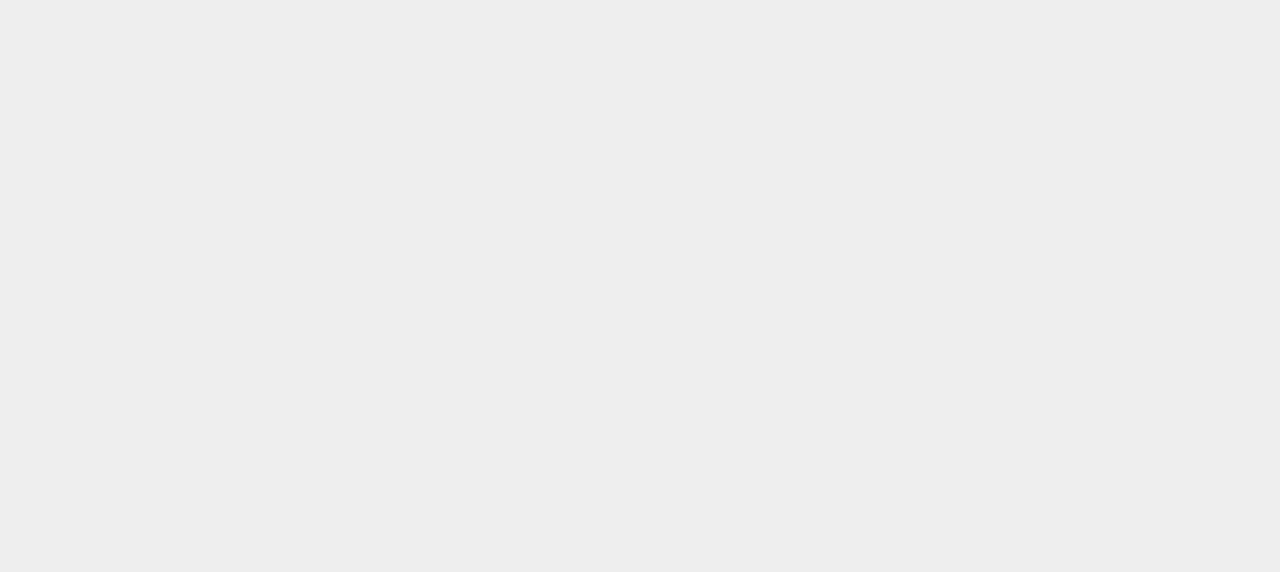
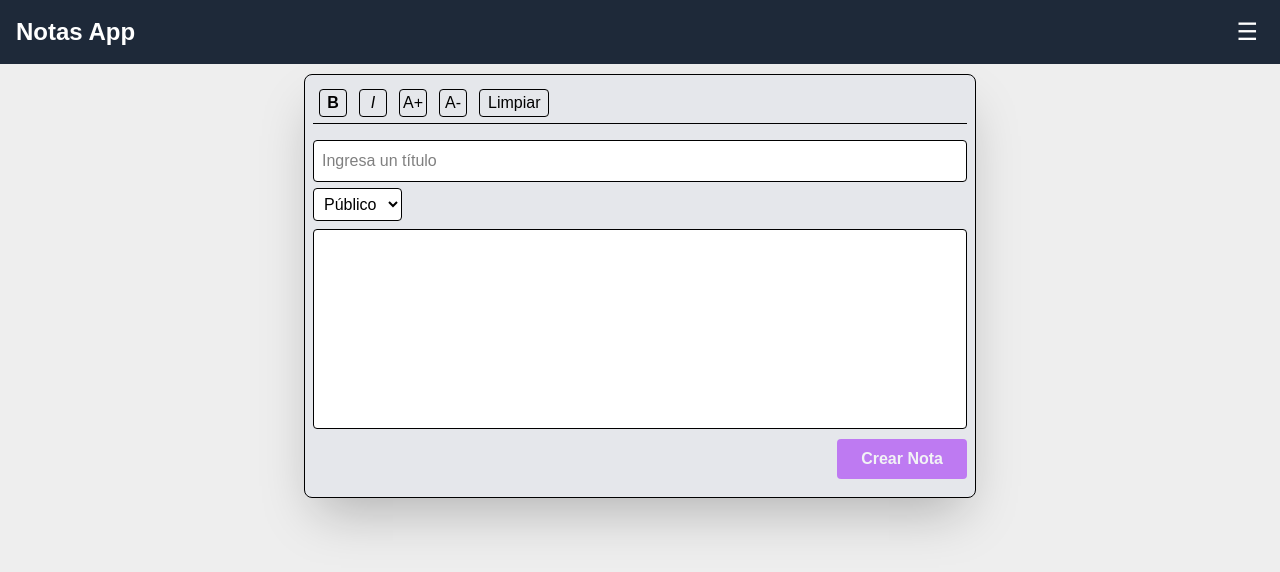
Before and after one commit to vanycod-dev/notasapp, a React (Vite) app in the folder frontend/: page /nota in a window 1280 px wide. Before the commit this address had no page. Shown: the top 572 px of the page. Built offline with nearby package versions, Linux system fonts and the light colour scheme.

Commit message:
Creando nota estructura y logica front

```diff
--- a/frontend/src/App.jsx
+++ b/frontend/src/App.jsx
@@ -4,6 +4,7 @@ import Informacion from './componentes/Info'
 import Layout from './pages/Layout'
 import Registro from './pages/Registro'
 import Login from './pages/Login'
+import Nota from './componentes/Nota'
 
 function App() {
 
@@ -13,6 +14,7 @@ function App() {
           <Route index element={<Informacion />} />
           <Route path='/informacion' element={<Informacion />} />
           <Route path='/registro' element={<Registro />} />
+          <Route path='/nota' element={<Nota />} />
           <Route path='/login' element={<Login />} />
         </Route>
       </Routes>
--- a/frontend/src/componentes/Nav.jsx
+++ b/frontend/src/componentes/Nav.jsx
@@ -54,7 +54,7 @@ function Nav() {
                         <Links to="/registro" texto='Crear cuenta' onClick={handleLinkClick} />
                         <Links to="/login" texto='Iniciar sesión' onClick={handleLinkClick} />
                         <Links to="/" texto='Notas' onClick={handleLinkClick} />
-                        <Links to="/" texto='Crear Nota' onClick={handleLinkClick} />
+                        <Links to="/nota" texto='Crear Nota' onClick={handleLinkClick} />
                         <Links to="/informacion" texto='Información' onClick={handleLinkClick} />
                     </div>
                 )}
--- /dev/null
+++ b/frontend/src/componentes/Nota.jsx
@@ -0,0 +1,152 @@
+import { useRef, useState, useEffect } from "react";
+import { useNavigate } from "react-router";
+import { notaCreada, notaPrivadaCreada } from "../memoria/MemoriaNota";
+
+function Nota() {
+    const [titulo, setTitulo] = useState('');
+    const [contenido, setContenido] = useState('');
+    const [publico, setPublico] = useState('publico');
+    const [autenticado, setAutenticado] = useState(false);
+    const editorRef = useRef(null);
+    const navigate = useNavigate();
+
+    useEffect(() => {
+        // Lógica de autenticación aquí si es necesaria
+        setAutenticado(true); // Cambia a true si el usuario está autenticado
+    }, []);
+
+    const enviarNota = () => {
+        if (!titulo.trim()) {
+            alert("Por favor ingresa un título");
+            return;
+        }
+
+        if (!contenido.trim()) {
+            alert("Por favor ingresa contenido");
+            return;
+        }
+
+        const nota = {
+            titulo: titulo,
+            contenido: contenido,
+            publico: publico
+        };
+
+        if(autenticado) {
+            notaPrivadaCreada(nota); // nota privada enviada a memoria
+            console.log('Nota privada enviada paso: 00, nota: ', nota);
+            navigate('/informacion');
+            return;
+        }
+
+        console.log('Nota enviada paso: 00, nota: ', nota);
+        notaCreada(nota); // nota publica enviada a memoria
+
+
+        navigate('/informacion');
+    }
+
+    const aplicarEstilo = (style, value = null) => {
+        if (!editorRef.current) return;
+
+        editorRef.current.focus();
+        document.execCommand(style, false, value);
+        setContenido(editorRef.current.innerHTML);
+    }
+
+    const limpiarFormato = () => {
+        if (!editorRef.current) return;
+
+        const texto = editorRef.current.innerText;
+        editorRef.current.innerHTML = texto;
+        setContenido(texto);
+    }
+
+    return (
+        <div className="max-w-2xl bg-gray-200 mx-auto my-2.5 p-2 border rounded-lg shadow-2xl">
+            {/* Barra de herramientas simplificada */}
+            <div className="p-0.5 flex flex-row border-b gap-1 flex-wrap">
+                <button
+                    className="border w-7 h-7 flex items-center justify-center m-1 cursor-pointer rounded-sm hover:bg-gray-300 font-bold"
+                    onClick={() => aplicarEstilo('bold')}
+                    title="Negrita"
+                >B</button>
+
+                <button
+                    className="border w-7 h-7 flex items-center justify-center m-1 cursor-pointer rounded-sm hover:bg-gray-300 italic"
+                    onClick={() => aplicarEstilo('italic')}
+                    title="Itálica"
+                >I</button>
+
+                <button
+                    className="border w-7 h-7 flex items-center justify-center m-1 cursor-pointer rounded-sm hover:bg-gray-300"
+                    onClick={() => aplicarEstilo('fontSize', '4')}
+                    title="Aumentar tamaño"
+                >A+</button>
+
+                <button
+                    className="border w-7 h-7 flex items-center justify-center m-1 cursor-pointer rounded-sm hover:bg-gray-300"
+                    onClick={() => aplicarEstilo('fontSize', '2')}
+                    title="Reducir tamaño"
+                >A-</button>
+
+                <button
+                    className="border px-2 h-7 flex items-center justify-center m-1 cursor-pointer rounded-sm hover:bg-gray-300"
+                    onClick={limpiarFormato}
+                    title="Limpiar formato"
+                >Limpiar</button>
+            </div>
+
+            {/* Formulario de Nota */}
+            <div className="pt-2.5">
+                <input
+                    type="text"
+                    value={titulo}
+                    className="w-full my-1.5 p-2 border rounded min-h-5 focus:outline-none focus:ring-2 bg-white focus:ring-purple-500"
+                    placeholder="Ingresa un título"
+                    onChange={(e) => setTitulo(e.target.value)}
+                    maxLength={100}
+                />
+
+                <div className="mb-2">
+                    {!autenticado ? (
+                        <div className="text-center p-1.5 border rounded inline-block text-gray-800 bg-white">
+                            Público
+                        </div>
+                    ) : (
+                        <select
+                            value={publico}
+                            className="border rounded p-1.5 bg-white"
+                            onChange={(e) => setPublico(e.target.value)}
+                        >
+                            <option value="public">Público</option>
+                            <option value="priv">Privado</option>
+                        </select>
+                    )}
+                </div>
+
+                <div
+                    className="p-2.5 border rounded min-h-[200px] max-h-[400px] overflow-y-auto focus:outline-none focus:ring-2 focus:ring-purple-500 bg-white"
+                    contentEditable={true}
+                    ref={editorRef}
+                    suppressContentEditableWarning={true}
+                    onInput={(e) => setContenido(e.target.innerHTML)}
+                    placeholder="Escribe tu nota aquí..."
+                    style={{ minHeight: '200px' }}
+                ></div>
+            </div>
+
+            <div className="flex justify-end">
+                <button
+                    className="my-2.5 cursor-pointer py-2 px-6 bg-purple-600 hover:bg-purple-700 text-white font-bold rounded transition-colors disabled:opacity-50"
+                    onClick={enviarNota}
+                    disabled={!titulo.trim() || !contenido.trim()}
+                >
+                    Crear Nota
+                </button>
+            </div>
+        </div>
+    );
+}
+
+export default Nota;
--- /dev/null
+++ b/frontend/src/memoria/Memoria.js
@@ -0,0 +1,24 @@
+const NOTAPUBLICA = 'NotasPublicas';
+const USUARIO = 'Usuario';
+
+export const obtenerNotasPublicas = () => {
+    return JSON.parse(localStorage.getItem(NOTAPUBLICA)) || [];
+}
+
+export const guardarNota = (nota) => {
+    const notasPublicas = obtenerNotasPublicas();
+
+    notasPublicas.push(nota);
+    localStorage.setItem(NOTAPUBLICA, JSON.stringify(notasPublicas));
+    console.log('Nota guardada');
+    return nota;
+}
+
+export const obtenerUsuario = () => {
+    return JSON.parse(localStorage.getItem(USUARIO)) || null;
+}
+export const guardarUsuario = (usuario) => {
+    localStorage.setItem(USUARIO, JSON.stringify(usuario));
+    console.log('Usuario guardado en memoria:', usuario);
+    return usuario;
+}
--- /dev/null
+++ b/frontend/src/memoria/MemoriaNota.js
@@ -0,0 +1,28 @@
+import { guardarNota } from "./Memoria";
+
+const crearId = () => {
+    const id = new Date().getTime();
+    return id;
+}
+export const notaCreada = (nota) => {
+    const nuevaNota = {
+        id: crearId(),
+        ...nota,
+        fechaCreacion: new Date().toISOString(),
+        usuario: 'anonimo',
+    };
+    console.log('Nota enviada paso: 01 nota:', nuevaNota);
+    guardarNota(nuevaNota); // Guardar la nota en memoria
+    return nuevaNota;
+}
+
+export const notaPrivadaCreada = (nota) => {
+    const nuevaNota = {
+        id: crearId(),
+        ...nota,
+        fechaCreacion: new Date().toISOString(),
+        usuario: 'vany',
+    };
+    console.log('Nota privada enviada paso: 01 nota:', nuevaNota);
+    return nuevaNota;
+}
```
